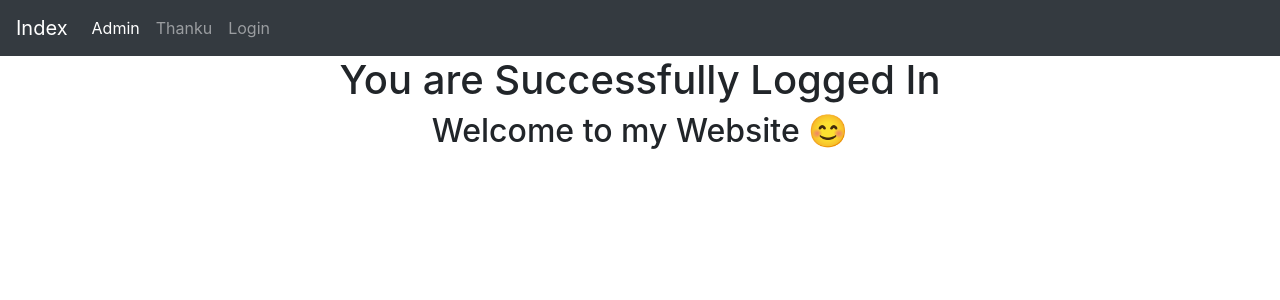
After one commit to Satvik-15/User-registration, a Django app: page /login/login in a window 1280 px wide. The commit adds this page. Shown: the top 300 px of the page. Run offline with Django 4.2, Linux system fonts and the light colour scheme.

```diff
--- a/first_app/templates/first_app/base.html
+++ b/first_app/templates/first_app/base.html
@@ -1,4 +1,5 @@
 <!DOCTYPE html>
+
 {% load static %}
 <html lang="en">
   <head>
--- /dev/null
+++ b/first_app/templates/first_app/logged_in.html
@@ -0,0 +1,9 @@
+{% extends 'first_app/base.html' %}
+{% block body_block %}
+
+<h1 class = "text-center align-middle">You are Successfully Logged In</h1>
+<h2 class = "text-center align-middle"> Welcome to my Website 😊 </h2>
+
+    {% endblock body_block %}
+  </body>
+</html>
--- a/first_app/urls.py
+++ b/first_app/urls.py
@@ -6,4 +6,5 @@ urlpatterns = [
     path("index/", views.index),
     path("yoyo/", views.yoyo),
     path("login/", views.user_login),
+    path("login/login", views.logged_in),
 ]
--- a/first_app/views.py
+++ b/first_app/views.py
@@ -1,13 +1,24 @@
-from django.shortcuts import render
+from django.shortcuts import redirect, render
 from first_app.forms import UserForm
 from first_app.forms import UserProfileInfoForm
 from django.contrib.auth.decorators import login_required
 from django.urls import reverse
 from django.http import HttpResponseRedirect, HttpResponse
 from django.contrib.auth import authenticate, login, logout
+from allauth.socialaccount.models import SocialAccount
 
 
 # Create your views here.
+def google_login_callback(request):
+    # Get the user's social account from the callback request
+    social_account = SocialAccount.objects.get(
+        provider='google', user=request.user)
+
+    # Log the user in
+    login(request, social_account.user)
+
+    # Redirect the user to the home page
+    return redirect('home')
 
 
 def base(request):
@@ -17,6 +28,10 @@ def base(request):
 
 def yoyo(request):
     return render(request, 'first_app/yoyo.html')
+
+
+def logged_in(request):
+    return render(request, 'first_app/logged_in.html')
 
 
 def index(request):
@@ -68,7 +83,7 @@ def user_login(request):
         if user:
             if user.is_active:
                 login(request, user)
-                return HttpResponseRedirect('/index/')
+                return render(request, 'first_app/logged_in.html')
 
             else:
                 return HttpResponse("Account not active ")
--- a/web_project/urls.py
+++ b/web_project/urls.py
@@ -17,10 +17,14 @@ Including another URLconf
 from django.contrib import admin
 from django.urls import include, path
 from django.contrib.staticfiles.urls import staticfiles_urlpatterns
+from first_app import views
+
 
 urlpatterns = [
     path('', include("first_app.urls")),
     path('admin/', admin.site.urls),
+    path('accounts/', include('allauth.urls')),
+    path('accounts/google/login/callback/', views.google_login_callback),
 ]
 
 urlpatterns += staticfiles_urlpatterns()
```
Also changed, not shown: first_app/templates/first_app/login.html (+4 -15 lines), web_project/settings.py (+18 -0 lines), db.sqlite3, first_app/static/first_app/images/Satvik signature.jpg (deleted).
